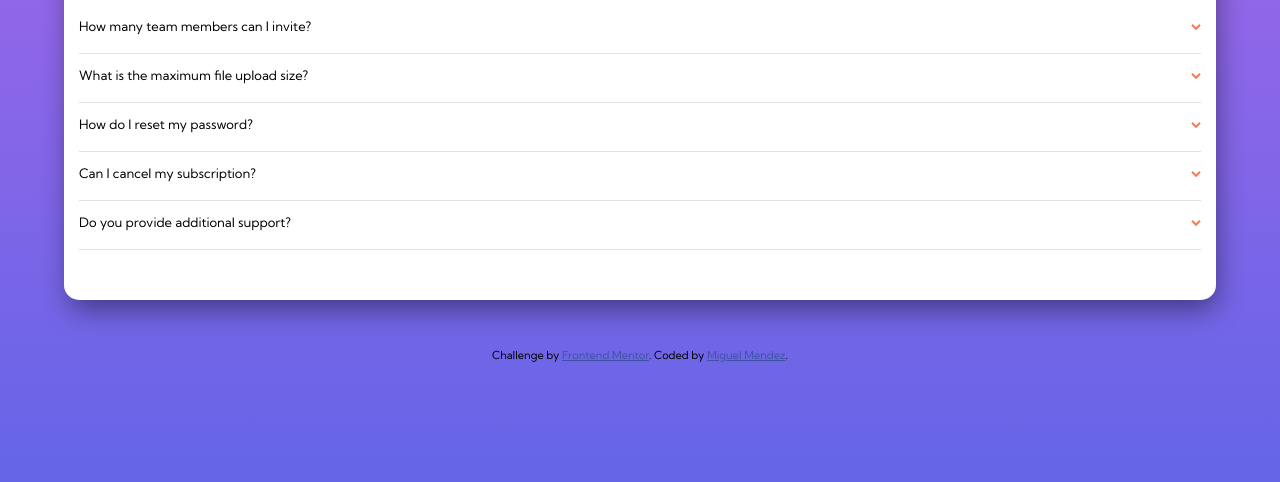
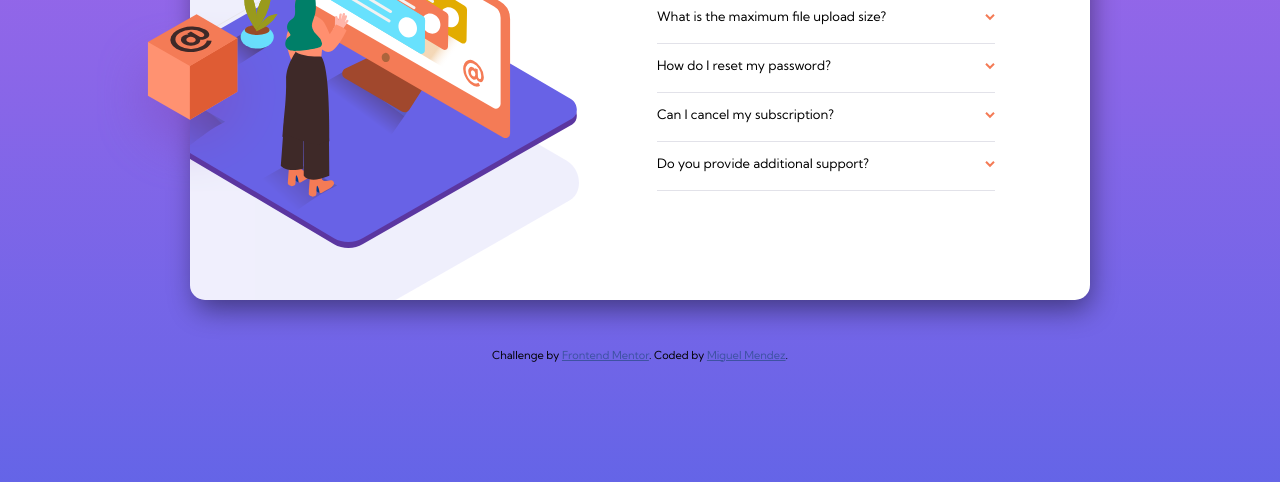
Before and after one commit to Miguelmndz/FAQ-Card, a plain HTML site: page index.html in a window 1280 px wide. Shown: the part 318-800 px from the top of the page. Drawn offline with Linux system fonts and the light colour scheme.

Commit message:
Completed responsive desgins

```diff
--- a/index.html
+++ b/index.html
@@ -17,17 +17,25 @@
   </style>
 </head>
 <body>
-
+  <section class="card-faq">
+    <div class="card-desktop-box">
+      <img src="images/illustration-box-desktop.svg">
+    </div>
   <div class="card-container">
-    <section class="card-faq">
       <div class="card-img">
         <img src="/images/illustration-woman-online-mobile.svg">
       </div>
       <div class="card-icon-bg">
         <img class="card-icon-background" src="/images/bg-pattern-mobile.svg">
       </div>
+      <div class="card-desktop-wrapper">
+        <div class="card-desktop-img">
+          <img class="card-desktop-girl" src="images/illustration-woman-online-desktop.svg">
+
+          <img class="card-desktop-bg" src="images/bg-pattern-desktop.svg">
+        </div>
+        <div class="card-discriptions">
           <h1>FAQ</h1>
-
           <div class="card-accordion-item">
             <p class="card-accordion-header">
               How many team members can I invite?
@@ -76,8 +84,9 @@
             </p>
             </div>
           </div>
+        </div>
+      </div>
     </section>
-  </div>
 
   <div class="attribution">
     Challenge by <a href="https://www.frontendmentor.io?ref=challenge" target="_blank">Frontend Mentor</a>.
--- a/style.css
+++ b/style.css
@@ -58,24 +58,31 @@ body {
   height: 100vh;
   background: linear-gradient(hsl(273, 75%, 66%), hsl(240, 73%, 65%)) no-repeat;
   background-attachment: fixed;
+  font-family: 'Kumbh Sans', sans-serif;
+  display: flex;
+  flex-direction: column;
+  justify-content: center;
+  align-items: center;
+}
+
+.card-faq {
   display: flex;
   justify-content: center;
   align-items: center;
   flex-direction: column;
-  font-family: 'Kumbh Sans', sans-serif;
 }
 
 .card-container {
   width: 90%;
   background: white;
   border-radius: 15px;
-  padding: 145px 15px 50px 15px;
+  padding: 150px 15px 50px 15px;
+  margin-top: 200px;
   text-align: center;
   position: relative;
   box-shadow: 3px 12px 28px -3px rgba(0,0,0,0.45);
+}
 
-
-}
 
 .card-img {
   position: absolute;
@@ -113,7 +120,6 @@ body {
 
 }
 
-
 .card-accordion-content {
   color: hsl(240, 6%, 50%);
   max-height: 0;
@@ -121,6 +127,68 @@ body {
   transition: max-height 0.1s ease-in-out;
 }
 
+.card-desktop-img, .card-desktop-box {
+  display: none;
+}
 .attribution {
   padding-top: 50px;
 }
+
+/* Media Queries */
+
+@media (min-width:938px) {
+
+  .card-container {
+    max-width: 1000px;
+    margin-top: 0;
+    padding: 85px 15px 50px 15px;
+    overflow: hidden;
+  }
+
+  .card-faq {
+    position: relative;
+  }
+
+  .card-icon-bg, .card-img {
+    display: none;
+  }
+
+  .card-desktop-wrapper {
+    display: flex;
+    justify-content: space-between;
+
+  }
+
+  .card-desktop-img {
+    display: block;
+    margin-left: -100px;
+    z-index: 5;
+
+  }
+
+  .card-desktop-box {
+    display: block;
+    position: absolute;
+    top: 13rem;
+    left: -2.7rem;
+    width: 100%;
+    /* height: 100%; */
+    z-index:10;
+  }
+
+  .card-desktop-bg {
+    position: absolute;
+    top: -18.5rem;
+    left: -36rem;
+    z-index: -1;
+
+  }
+
+  .card-discriptions {
+    padding: 0 5rem;
+    text-align: left;
+    z-index: 15;
+  }
+
+
+}
```
Also changed, not shown: 1 other file. Lines whose indentation alone changed are shown as unchanged.
